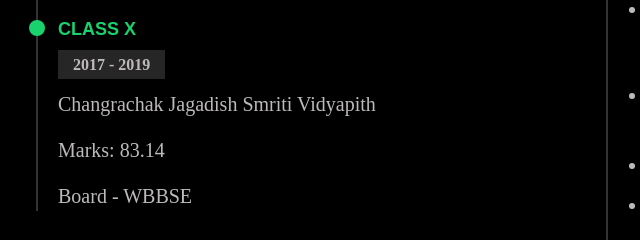
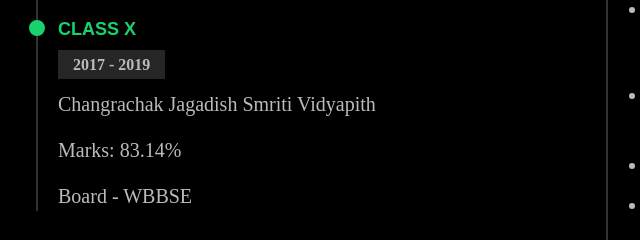
Before and after one commit to souvikm3/PortfolioMain, a plain HTML site: page index.html in a window 1280 px wide. Shown: the part 2454-2694 px from the top of the page, 46-686 px from the left. Drawn offline with nearby package versions, Linux system fonts and the light colour scheme; a web font is replaced by a local one.

Commit message:
Update index.html

```diff
--- a/index.html
+++ b/index.html
@@ -266,7 +266,7 @@
                         <h4>CLASS X</h4>
                         <h5>2017 - 2019</h5>
                         <p>Changrachak Jagadish Smriti Vidyapith</p>
-                        <p>Marks: 83.14</p>
+                        <p>Marks: 83.14%</p>
                         <p>Board - WBBSE</p>
 
                     </div>
```
